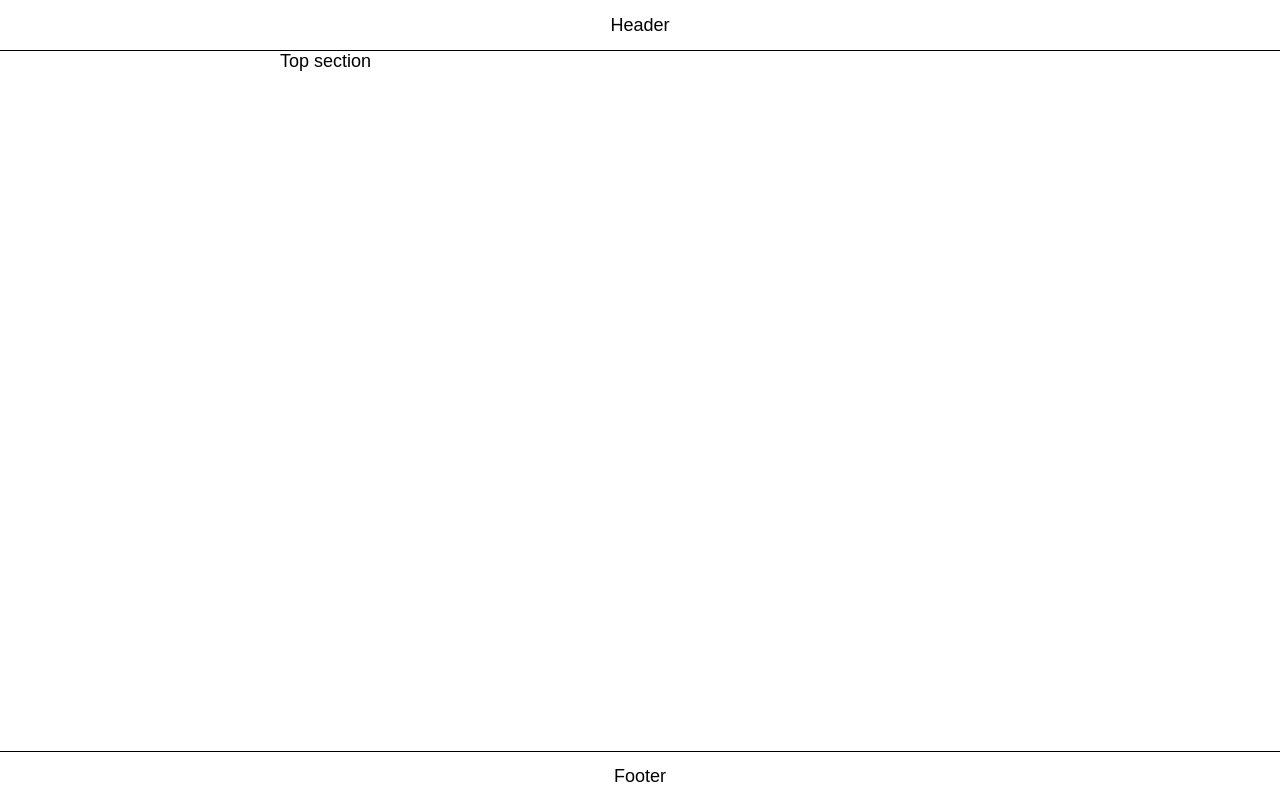
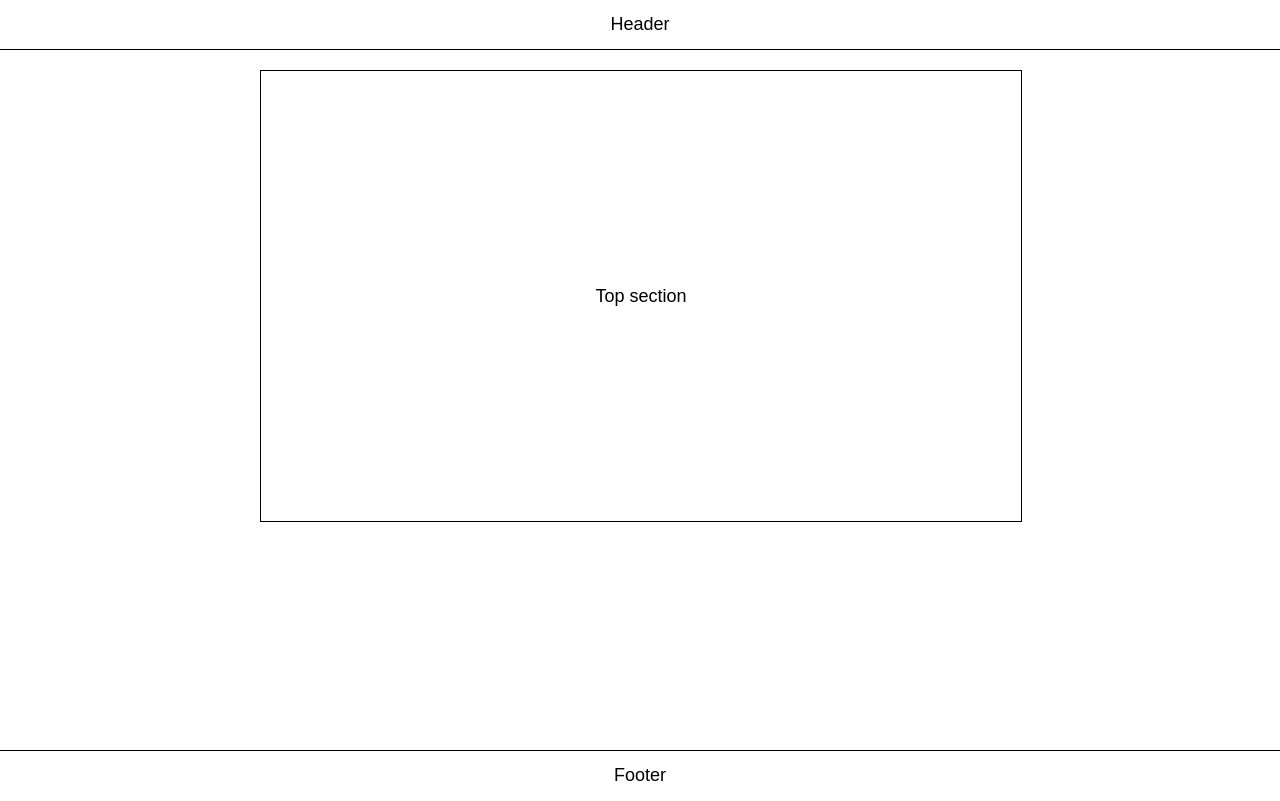
Before and after one commit to ooloo-io/github-flow-ibrahimGokdemir, a website: page src/index.html in a window 1280 px wide. Drawn offline with nearby package versions, Linux system fonts and the light colour scheme.

Commit message:
Style top section

```diff
--- a/src/styles.css
+++ b/src/styles.css
@@ -4,7 +4,7 @@ body {
 }
 
 .header {
-  height: 50px;
+  height: 49px;
   display: flex;
   justify-content: center;
   align-items: center;
@@ -20,7 +20,18 @@ body {
 }
 
 .content {
-  min-height: calc(100vh - 100px);
-  width: 720px;
+  min-height: calc(100vh - 140px);
+  width: 760px;
+  max-width: 100%;
   margin: auto;
+  padding: 20px;
 }
+
+.section {
+  height: 450px;
+  width: 100%;
+  display: flex;
+  justify-content: center;
+  align-items: center;
+  border: 1px solid black;
+}
```
